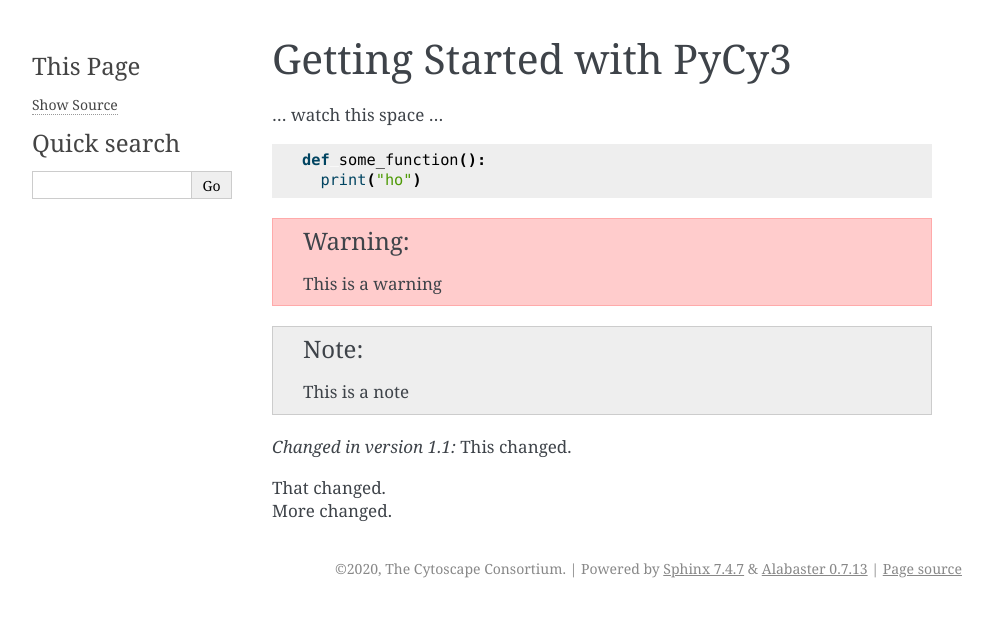
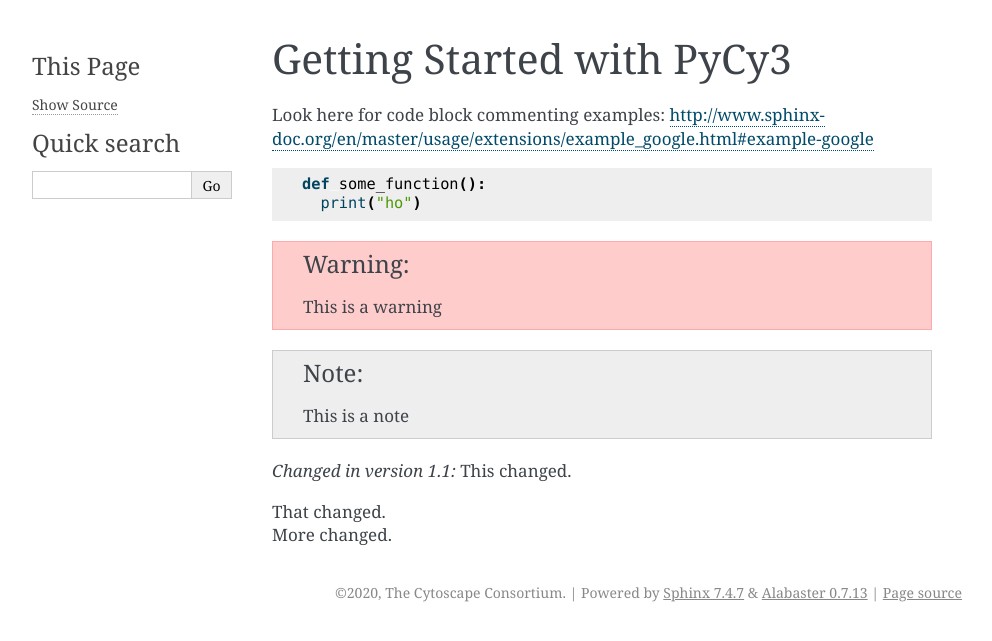
Before and after one commit to cytoscape/py4cytoscape, a Sphinx documentation site: the page built from doc/intro.rst, in a window 1280 px wide. Shown: the top 641 px of the page, without its empty margins (148-1140 px from the left). Built offline with Sphinx 7.4.7, drawn with Linux system fonts in a browser that asks for light colours.

Commit message:
Update intro.rst

```diff
--- a/doc/intro.rst
+++ b/doc/intro.rst
@@ -1,7 +1,8 @@
 Getting Started with PyCy3
 ==========================
 
-... watch this space ...
+Look here for code block commenting examples: http://www.sphinx-doc.org/en/master/usage/extensions/example_google.html#example-google
+
 
 .. code-block:: python
 
```
